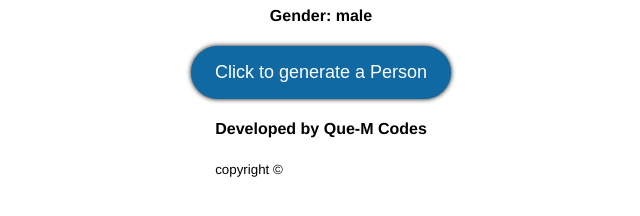
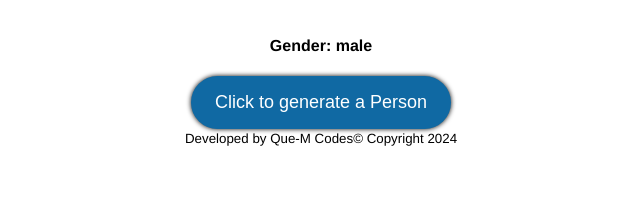
Before and after one commit to QueMnqika/Vue-user-generator, a plain HTML site: page index.html in a window 1280 px wide. Shown: the part 596-812 px from the top of the page, without its empty margins (319-959 px from the left). Drawn offline with nearby package versions, Linux system fonts and the light colour scheme.

Commit message:
Update index.html

```diff
--- a/index.html
+++ b/index.html
@@ -15,8 +15,8 @@
         <h4>Gender: {{gender}}</h4>
         <button :class="gender" v-on:click="getUsers()">Click to generate a Person</button>
         <div>
-            <h4>Developed by Que-M Codes</h4>
-            <small>copyright &copy;</small>
+            <small>Developed by Que-M Codes</small>
+            <small>&copy; Copyright 2024</small>
         </div>
     </div>
 
```
